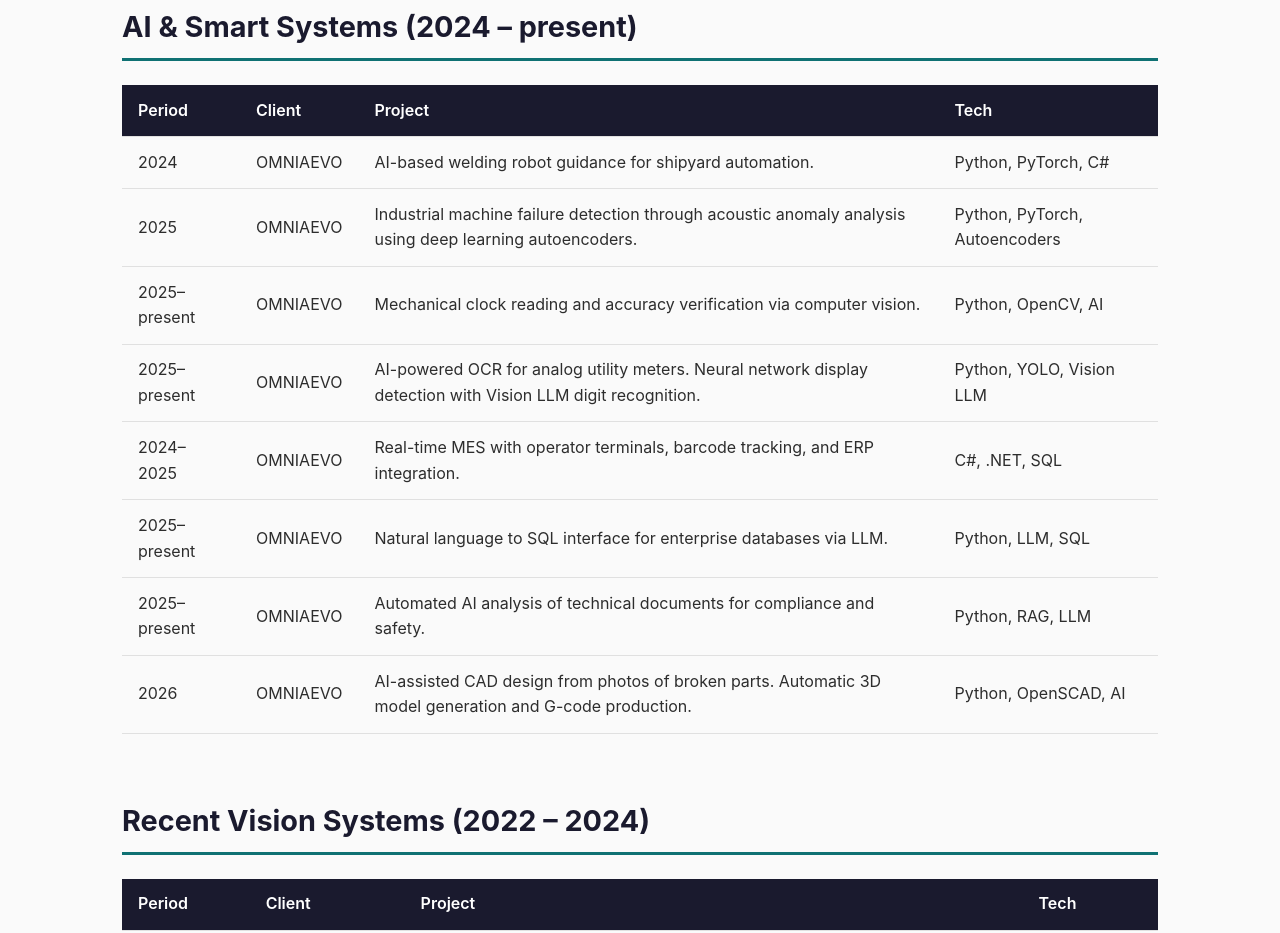
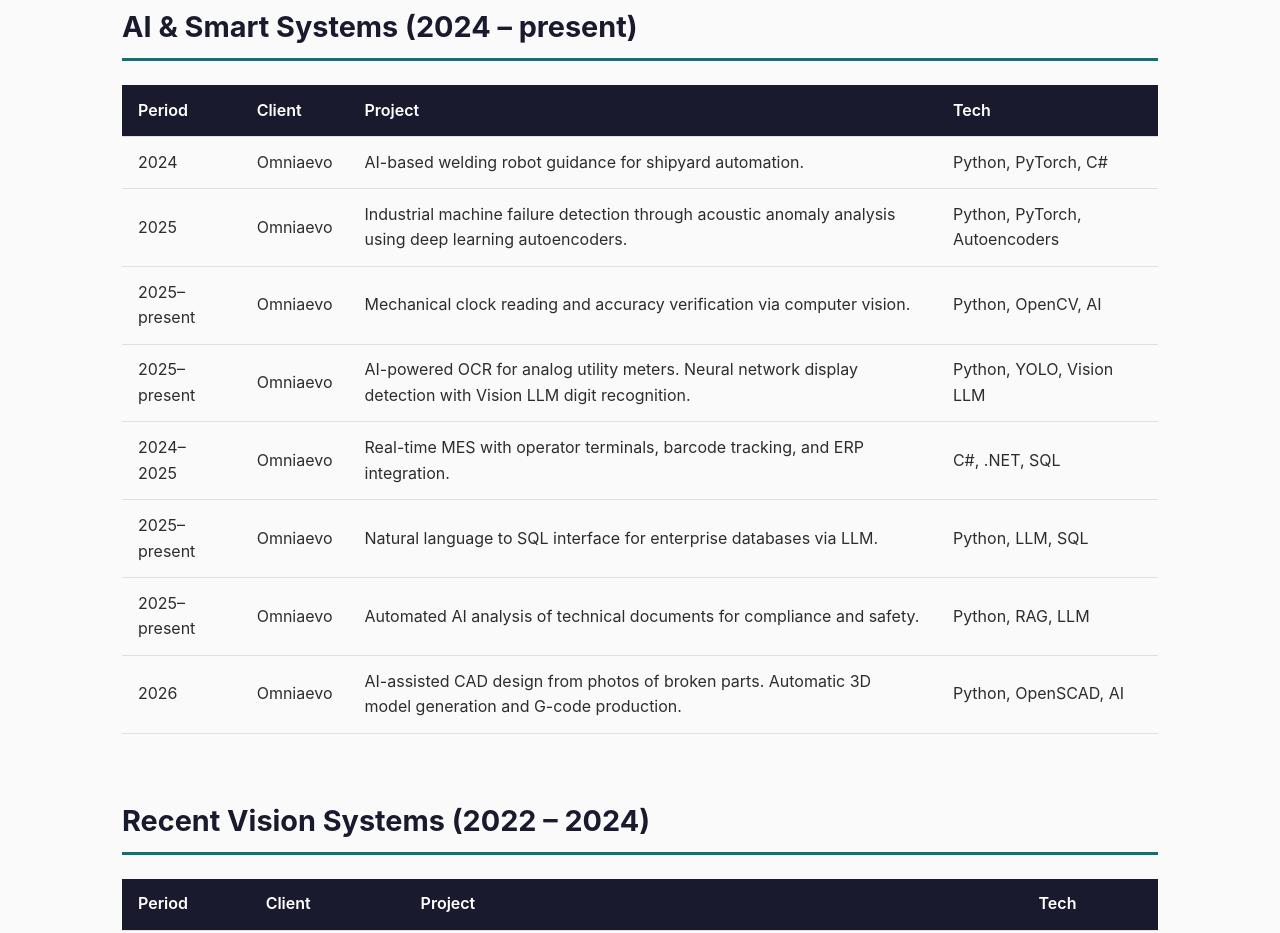
Before and after one commit to marcodelpin/marcodelpin.github.io, a plain HTML site: page portfolio.html in a window 1280 px wide. Shown: the part 380-1313 px from the top of the page. Drawn offline with Linux system fonts and the light colour scheme.

Commit message:
Fix: Omniaevo capitalization

```diff
--- a/portfolio.html
+++ b/portfolio.html
@@ -32,42 +32,42 @@
                 <thead><tr><th>Period</th><th>Client</th><th>Project</th><th>Tech</th></tr></thead>
                 <tbody>
                     <tr>
-                        <td>2024</td><td>OMNIAEVO</td>
+                        <td>2024</td><td>Omniaevo</td>
                         <td>AI-based welding robot guidance for shipyard automation.</td>
                         <td>Python, PyTorch, C#</td>
                     </tr>
                     <tr>
-                        <td>2025</td><td>OMNIAEVO</td>
+                        <td>2025</td><td>Omniaevo</td>
                         <td>Industrial machine failure detection through acoustic anomaly analysis using deep learning autoencoders.</td>
                         <td>Python, PyTorch, Autoencoders</td>
                     </tr>
                     <tr>
-                        <td>2025&ndash;present</td><td>OMNIAEVO</td>
+                        <td>2025&ndash;present</td><td>Omniaevo</td>
                         <td>Mechanical clock reading and accuracy verification via computer vision.</td>
                         <td>Python, OpenCV, AI</td>
                     </tr>
                     <tr>
-                        <td>2025&ndash;present</td><td>OMNIAEVO</td>
+                        <td>2025&ndash;present</td><td>Omniaevo</td>
                         <td>AI-powered OCR for analog utility meters. Neural network display detection with Vision LLM digit recognition.</td>
                         <td>Python, YOLO, Vision LLM</td>
                     </tr>
                     <tr>
-                        <td>2024&ndash;2025</td><td>OMNIAEVO</td>
+                        <td>2024&ndash;2025</td><td>Omniaevo</td>
                         <td>Real-time MES with operator terminals, barcode tracking, and ERP integration.</td>
                         <td>C#, .NET, SQL</td>
                     </tr>
                     <tr>
-                        <td>2025&ndash;present</td><td>OMNIAEVO</td>
+                        <td>2025&ndash;present</td><td>Omniaevo</td>
                         <td>Natural language to SQL interface for enterprise databases via LLM.</td>
                         <td>Python, LLM, SQL</td>
                     </tr>
                     <tr>
-                        <td>2025&ndash;present</td><td>OMNIAEVO</td>
+                        <td>2025&ndash;present</td><td>Omniaevo</td>
                         <td>Automated AI analysis of technical documents for compliance and safety.</td>
                         <td>Python, RAG, LLM</td>
                     </tr>
                     <tr>
-                        <td>2026</td><td>OMNIAEVO</td>
+                        <td>2026</td><td>Omniaevo</td>
                         <td>AI-assisted CAD design from photos of broken parts. Automatic 3D model generation and G-code production.</td>
                         <td>Python, OpenSCAD, AI</td>
                     </tr>
```
Also changed, not shown: cv.html (+1 -1 lines).
